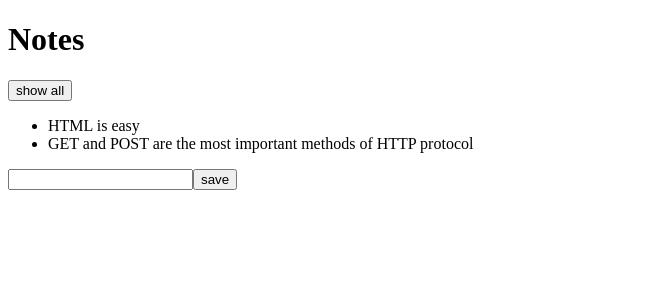
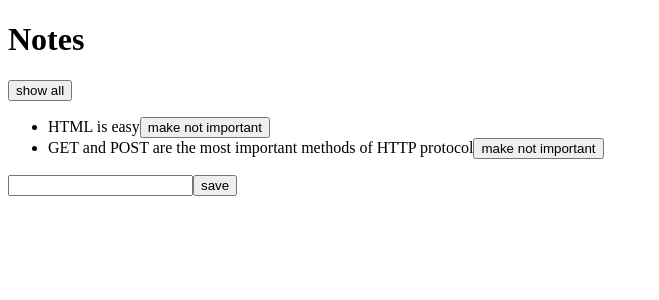
Before and after one commit to probonogo/fullstackopen, a React (Vite) app in the folder part2-notes-frontend/: page / in a window 1280 px wide. Shown: the top 300 px of the page, without its empty margins (0-659 px from the left). Built offline with nearby package versions, Linux system fonts and the light colour scheme; data requests are answered from the project's data file.

Commit message:
Changing the Importance of Notes

```diff
--- a/part2-notes-frontend/db.json
+++ b/part2-notes-frontend/db.json
@@ -17,6 +17,11 @@
       "content": "GET and POST are the most important methods of HTTP protocol",
       "date": "2019-05-30T19:20:14.298Z",
       "important": true
+    },
+    {
+      "content": "Test de nota",
+      "important": false,
+      "id": 4
     }
   ]
 }
--- a/part2-notes-frontend/src/App.jsx
+++ b/part2-notes-frontend/src/App.jsx
@@ -12,6 +12,16 @@
       setNotes(response.data)
     })
   }, [])
+
+  const toggleImportanceOf = (id) => {
+    const url = `http://localhost:3001/notes/${id}`
+    const note = notes.find((n) => n.id === id)
+    const changedNote = { ...note, important: !note.important }
+
+    axios.put(url, changedNote).then((response) => {
+      setNotes(notes.map((note) => (note.id !== id ? note : response.data)))
+    })
+  }
 
   const addNote = (event) => {
     event.preventDefault()
@@ -42,7 +52,11 @@
       </div>
       <ul>
         {notesToShow.map((note) => (
-          <Note key={note.id} note={note} />
+          <Note
+            key={note.id}
+            note={note}
+            toggleImportance={() => toggleImportanceOf(note.id)}
+          />
         ))}
       </ul>
       <form onSubmit={addNote}>
--- a/part2-notes-frontend/src/components/Note.jsx
+++ b/part2-notes-frontend/src/components/Note.jsx
@@ -1,5 +1,12 @@
-const Note = ({ note }) => {
-  return <li>{note.content}</li>
+const Note = ({ note, toggleImportance }) => {
+  const label = note.important ? 'make not important' : 'make important'
+
+  return (
+    <li>
+      {note.content}
+      <button onClick={toggleImportance}>{label}</button>
+    </li>
+  )
 }
 
 export default Note
```
